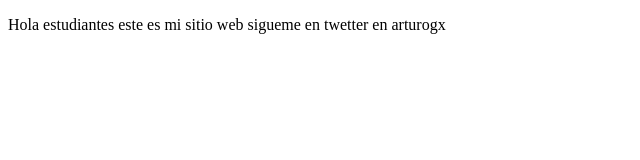
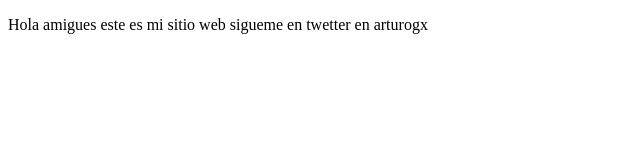
Before and after one commit to arturogx/proyectoDemoCursoPrework, a plain HTML site: page index.html in a window 1280 px wide. Shown: the full height of the page, 0-640 px from the left. Drawn offline with Linux system fonts and the light colour scheme.

```diff
--- a/index.html
+++ b/index.html
@@ -8,7 +8,7 @@
 </head>
 <body>
 <p>
-    Hola estudiantes este es mi sitio web sigueme en twetter en arturogx
+    Hola amigues este es mi sitio web sigueme en twetter en arturogx
 </p>
 </body>
 </html>
```
